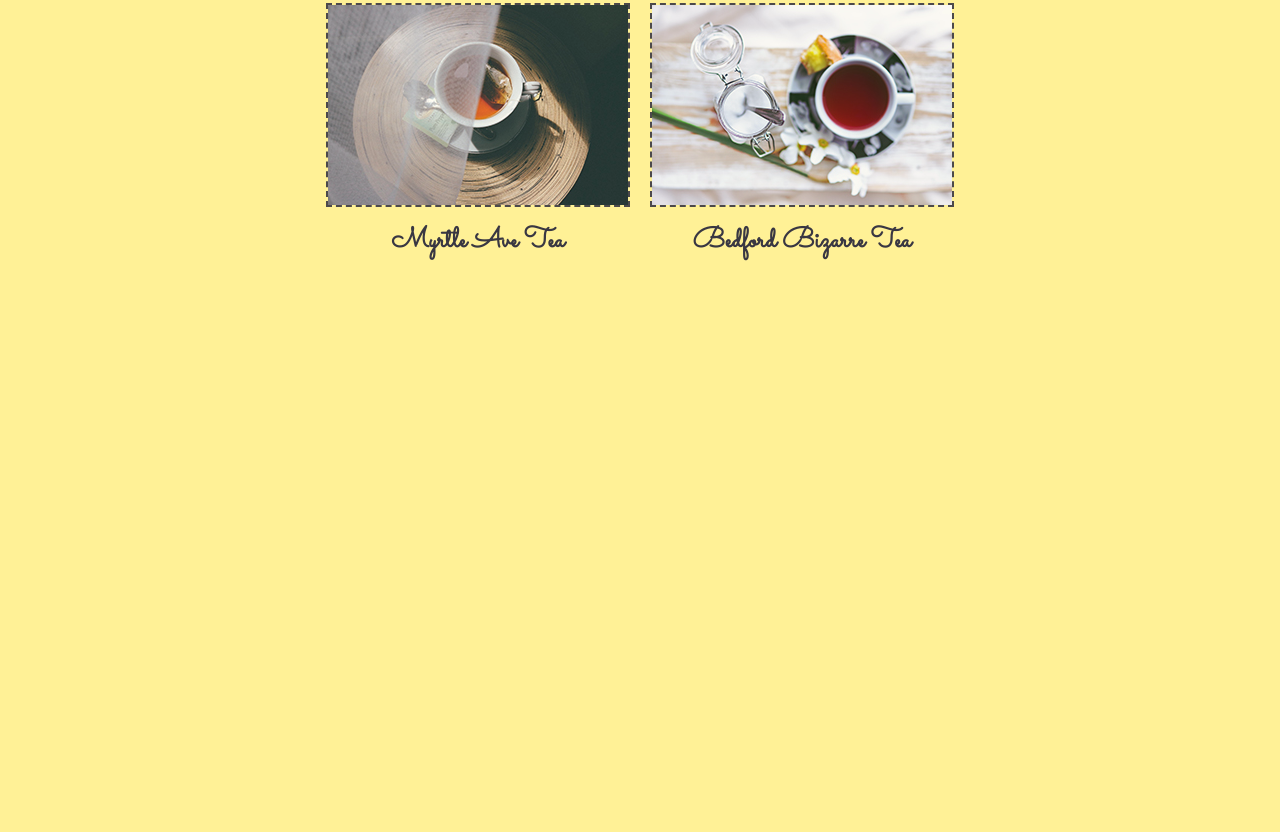
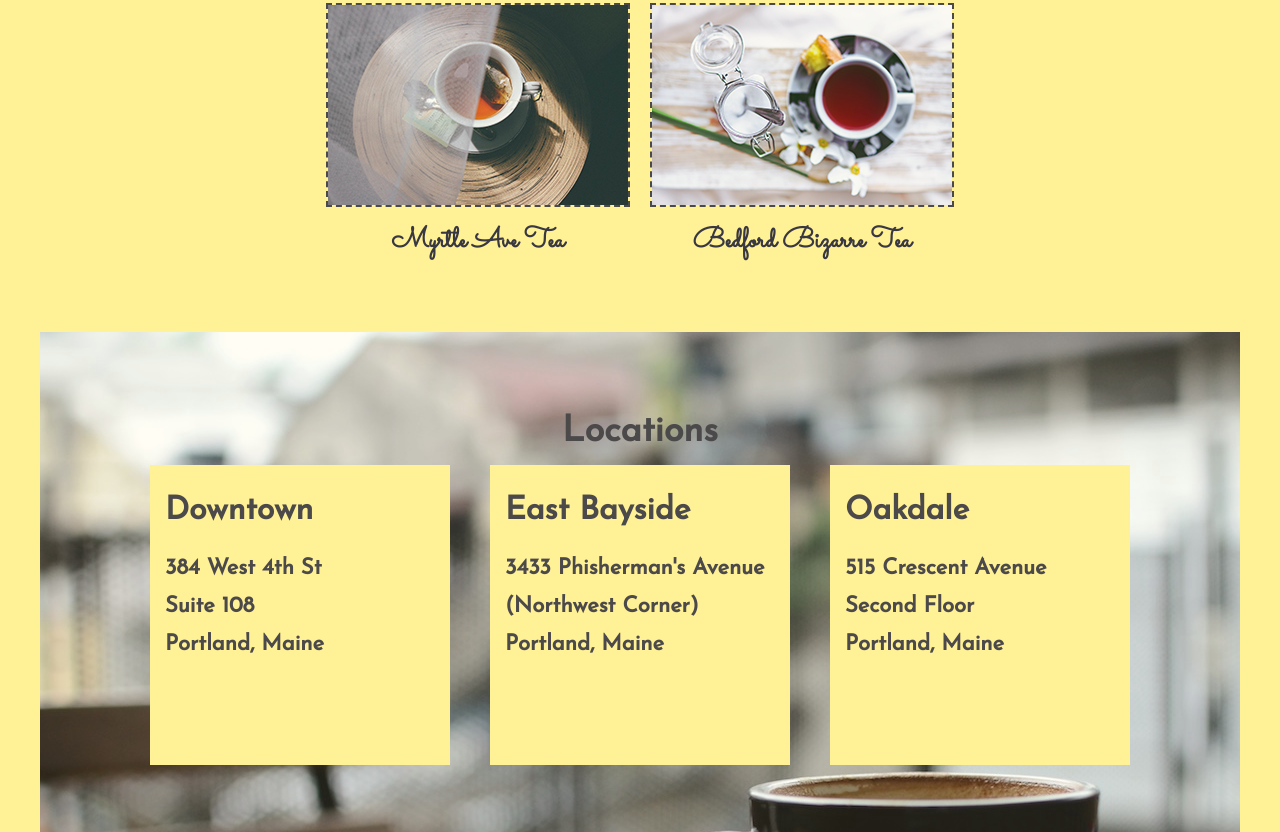
Before and after one commit to alanmdsan/tea-cozy, a plain HTML site: page index.html in a window 1280 px wide. Shown: the part 1245-2077 px from the top of the page. Before the commit the page ends 1527 px from the top, so only its background shows below. Drawn offline with Linux system fonts and the light colour scheme.

Commit message:
Set location area

```diff
--- a/index.html
+++ b/index.html
@@ -53,5 +53,31 @@
         </div>
       </div>
     </div>
+
+    <div class="locations">
+      <div class="text-content">
+        <h2>Locations</h2>
+      </div>
+      <div class="locations-items">
+        <div class="location-item">
+          <h3>Downtown</h3>
+          <h4>384 West 4th St</h4>
+          <h4>Suite 108</h4>
+          <h4>Portland, Maine</h4>
+        </div>
+        <div class="location-item">
+          <h3>East Bayside</h3>
+          <h4>3433 Phisherman's Avenue</h4>
+          <h4>(Northwest Corner)</h4>
+          <h4>Portland, Maine</h4>
+        </div>
+        <div class="location-item">
+          <h3>Oakdale</h3>
+          <h4>515 Crescent Avenue</h4>
+          <h4>Second Floor</h4>
+          <h4>Portland, Maine</h4>
+        </div>
+      </div>
+    </div>
   </body>
 </html>
--- a/resources/css/style.css
+++ b/resources/css/style.css
@@ -8,6 +8,11 @@ body {
 
 h2 {
   font-size: 36px;
+  margin: 15px;
+}
+
+h3 {
+  font-size: 32px;
   margin: 15px;
 }
 
@@ -114,3 +119,46 @@ nav span a {
   font-family: 'Sacramento', cursive;
   margin: 10px auto;
 }
+
+.locations {
+  position: relative;
+  background-image: url('../images/back_2nd_img-locations-background.jpg');
+  background-color: #FFF196;
+  height: 500px;
+  width: 1200px;
+  top: 100px;
+  display: flex;
+  flex-direction: column;
+  align-items: center;
+  justify-content: center;
+  margin: 0 auto;
+  opacity: 0.9;
+}
+
+.locations .text-content {
+  width: 100%;
+  font-family: 'Josefin Sans', sans-serif;
+  text-align: center;
+}
+
+.locations-items {
+  display: flex;
+  align-items: center;
+  justify-content: center;
+  font-family: 'Josefin Sans', sans-serif;
+}
+
+.location-item {
+  height: 300px;
+  width: 300px;
+  background-color: #FFF196;
+  margin: 0 20px;
+}
+
+.location-item h3 {
+  margin: 30px 15px;
+}
+
+.location-item h4 {
+  font-size: 22px;
+}
```
